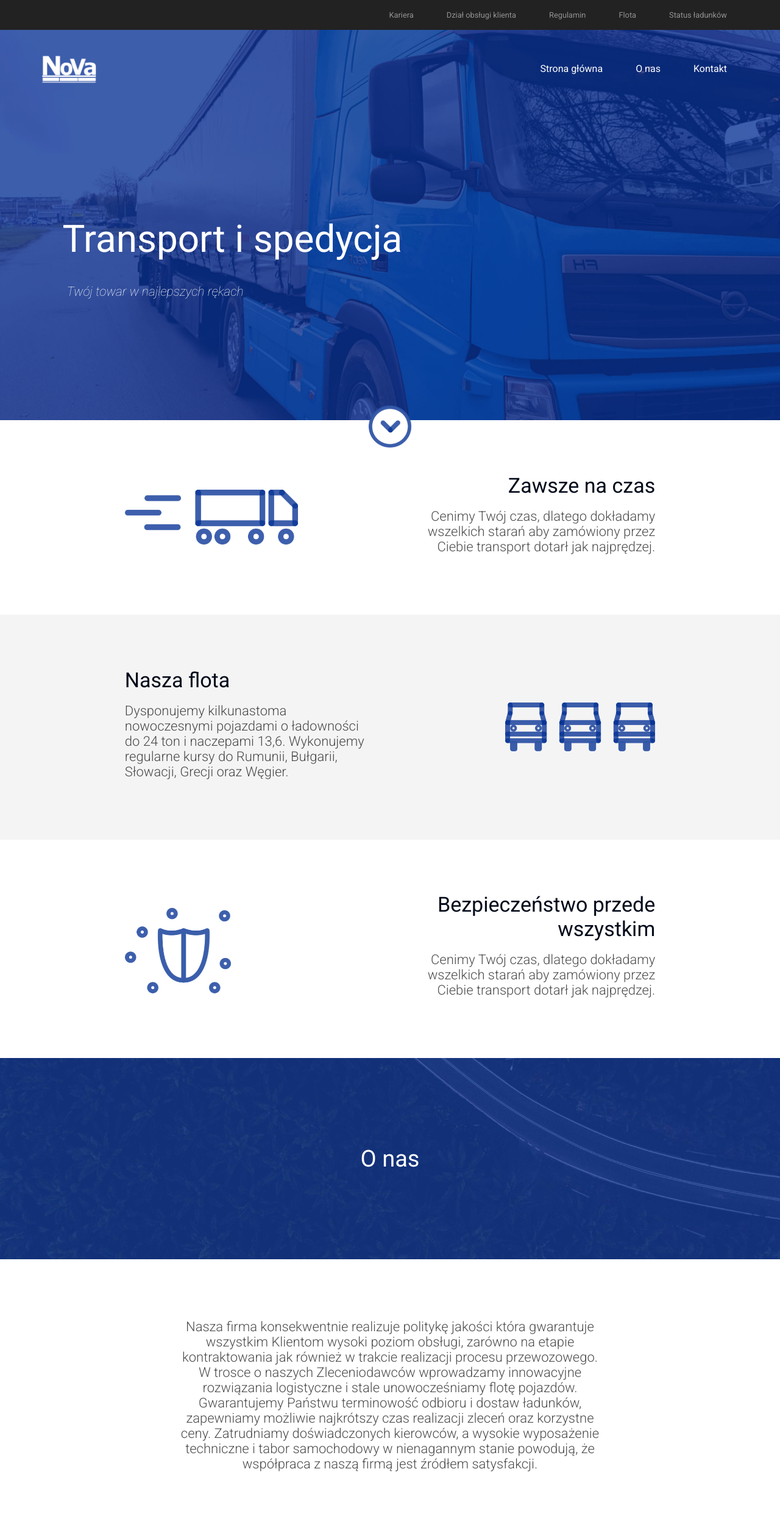
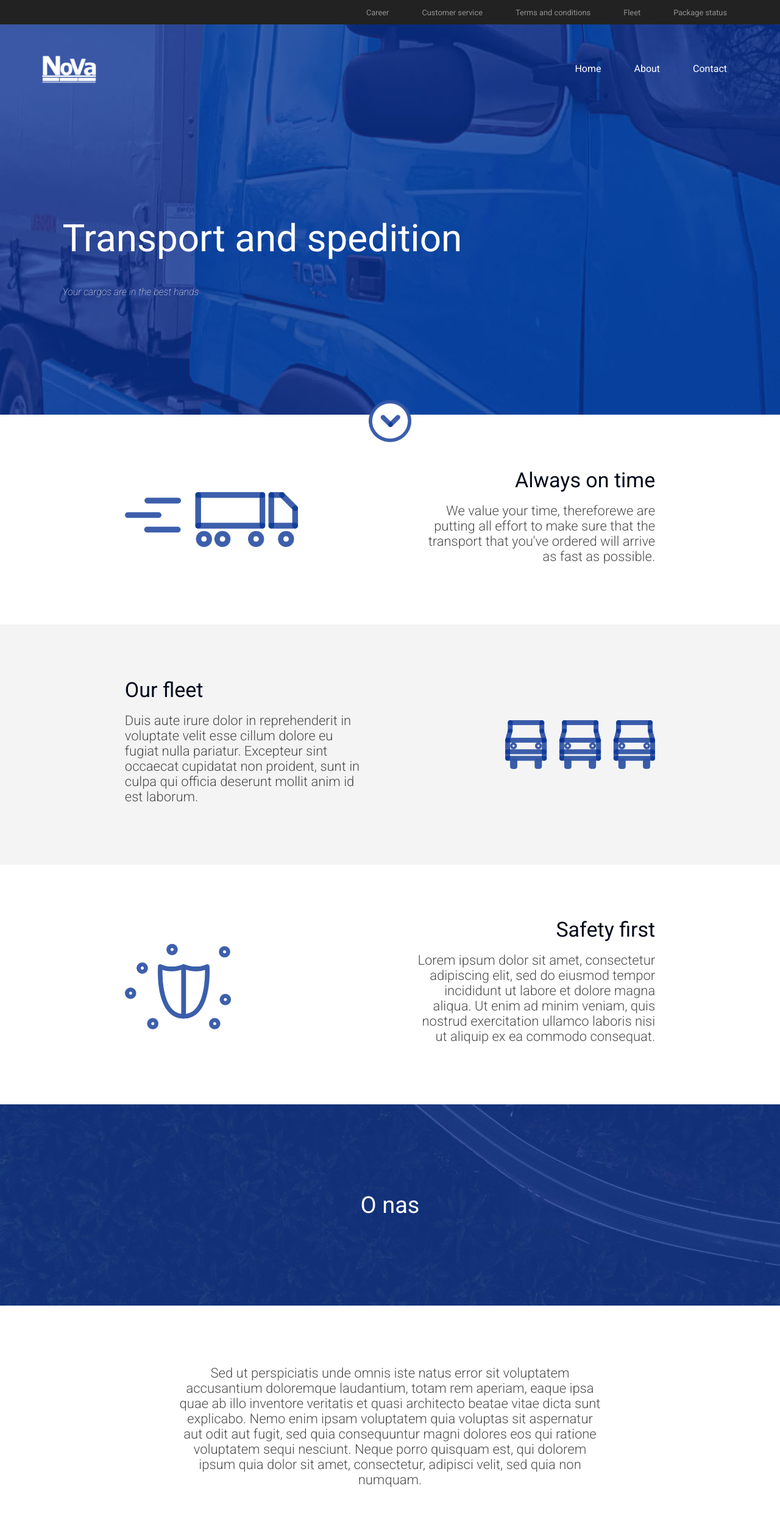
Before and after one commit to karolsw3/NOVA-Transport, a website: page src/index.pug in a window 1280 px wide. Shown: the top 2509 px of the page at 61% size. Drawn offline with nearby package versions, Linux system fonts and the light colour scheme; files that its build step writes are made by us from their sources; files whose address does not match are found by name.

Commit message:
Translate the page to English

```diff
--- a/package.json
+++ b/package.json
@@ -4,7 +4,7 @@
   "description": "",
   "main": "index.js",
   "scripts": {
-    "test": "test"
+    "build": "gulp"
   },
   "repository": {
     "type": "git",
--- a/src/css/style.styl
+++ b/src/css/style.styl
@@ -28,7 +28,7 @@ a
 		top 0
 		padding 10px 60px
 		position relative
-		height auto
+		height 40px
 		background #222
 		font-size 0.8em
 		flex-direction row-reverse
@@ -92,7 +92,6 @@ a
 		width 100%
 		background url('../../images/header.jpg') center
 		background-size auto auto
-		background-size 1700px 1000px
 		z-index -1
 	&__check
 		position absolute
--- a/src/index.pug
+++ b/src/index.pug
@@ -7,23 +7,23 @@ html
   body
     .menu.menu--mini
       .menu__buttons
-        .menu__button Kariera
-        .menu__button Dział obsługi klienta
-        .menu__button Regulamin
-        .menu__button Flota
-        .menu__button Status ładunków
+        .menu__button Career
+        .menu__button Customer service
+        .menu__button Terms and conditions
+        .menu__button Fleet
+        .menu__button Package status
     .menu
       .menu__logo
         img(src='images/logo.png')
       .menu__buttons
-        .menu__button Strona główna
-        .menu__button O nas
-        .menu__button Kontakt
+        .menu__button Home
+        .menu__button About
+        .menu__button Contact
 
     .header
       .header__content
-        h1 Transport i spedycja
-        h2 Twój towar w najlepszych rękach
+        h1 Transport and spedition
+        i Your cargos are in the best hands
       .header__image
       .header__check.floating.floating--slow
     .containers
@@ -31,56 +31,41 @@ html
         .containers__icon
           img(src='images/icons/truck.png' height='90')
         .containers__content
-          h1 Zawsze na czas
-          h2 Cenimy Twój czas, dlatego
-            | dokładamy wszelkich starań aby
-            | zamówiony przez Ciebie transport
-            | dotarł jak najprędzej.
+          h1 Always on time
+          h2 We value your time, therefore
+            | we are putting all effort to make sure that
+            | the transport that you've ordered will
+            | arrive as fast as possible.
       .containers__container.revealOnScroll
         .containers__content
-          h1 Nasza flota
-          h2 Dysponujemy kilkunastoma nowoczesnymi
-            | pojazdami o ładowności do 24 ton i naczepami 13,6.
-            | Wykonujemy regularne kursy
-            | do Rumunii, Bułgarii, Słowacji, Grecji oraz Węgier.
+          h1 Our fleet
+          h2 Duis aute irure dolor in reprehenderit in voluptate velit esse cillum dolore eu fugiat nulla pariatur. Excepteur sint occaecat cupidatat non proident, sunt in culpa qui officia deserunt mollit anim id est laborum.
         .containers__icon
           img(src='images/icons/trucks.png' height='80')
       .containers__container.revealOnScroll
         .containers__icon.floating.floating--normal
           img(src='images/icons/shield.png' height='140')
         .containers__content
-          h1 Bezpieczeństwo przede wszystkim
-          h2 Cenimy Twój czas, dlatego
-            | dokładamy wszelkich starań aby
-            | zamówiony przez Ciebie transport
-            | dotarł jak najprędzej.
+          h1 Safety first
+          h2 Lorem ipsum dolor sit amet, consectetur adipiscing elit, sed do eiusmod tempor incididunt ut labore et dolore magna aliqua.
+            | Ut enim ad minim veniam, quis nostrud exercitation ullamco laboris nisi ut aliquip ex ea commodo consequat.
     section O nas
     .containers
       .containers__container.revealOnScroll
         .containers__content.containers__content--centered
-          h2
-            |  Nasza firma konsekwentnie realizuje politykę jakości
-            |  która gwarantuje wszystkim Klientom wysoki poziom obsługi,
-            |  zarówno na etapie kontraktowania jak również w trakcie realizacji procesu przewozowego.
-            |  W trosce o naszych Zleceniodawców wprowadzamy
-            |  innowacyjne rozwiązania logistyczne i stale unowocześniamy flotę pojazdów.
-            |  Gwarantujemy Państwu terminowość odbioru i dostaw ładunków,
-            |  zapewniamy możliwie najkrótszy czas realizacji zleceń oraz korzystne ceny.
-            |  Zatrudniamy doświadczonych kierowców, a wysokie wyposażenie
-            |  techniczne i tabor samochodowy w nienagannym stanie powodują,
-            |  że współpraca z naszą firmą jest źródłem satysfakcji.
+          h2 Sed ut perspiciatis unde omnis iste natus error sit voluptatem accusantium doloremque laudantium, totam rem aperiam, eaque ipsa quae ab illo inventore veritatis et quasi architecto beatae vitae dicta sunt explicabo. Nemo enim ipsam voluptatem quia voluptas sit aspernatur aut odit aut fugit, sed quia consequuntur magni dolores eos qui ratione voluptatem sequi nesciunt. Neque porro quisquam est, qui dolorem ipsum quia dolor sit amet, consectetur, adipisci velit, sed quia non numquam.
     .contact
-      h1 Kontakt
+      h1 Contact
       .contact__containers.revealOnScroll
         .contact__container
-          p Telefony:
+          p Telephones:
           .contact__input
             p +48 608483944
           .contact__input
             p +48 456109563
           p E-mail:
           .contact__input
-            p kontakt@nova-transport.eu
+            p contact@nova-transport.eu
         .contact__container
           h2
             | Nova Kurcz, Maduzia Sp.J. <br>
@@ -88,18 +73,18 @@ html
             | Jasło
     .footer
       .footer__container
-        .footer__button Reklamy
-        .footer__button Dział HR
+        .footer__button Ads
+        .footer__button HR Department
         .footer__button API
-        .footer__button Konta bankowe
-        .footer__button Adresy
+        .footer__button Bank accounts
+        .footer__button Addresses
       .footer__container
         .footer__button Facebook
         .footer__button Instagram
         .footer__button Snapchat
       .footer__container
-        .footer__button Licencja
-        .footer__button Regulamin
+        .footer__button License
+        .footer__button Terms and conditions
     .footer.footer--mini
       p Copyright &copy; Nova Transport 2018, Made by Karol Swierczek
   script(src='src/js/index.js')
```
Also changed, not shown: build/css/style.css, index.html.
